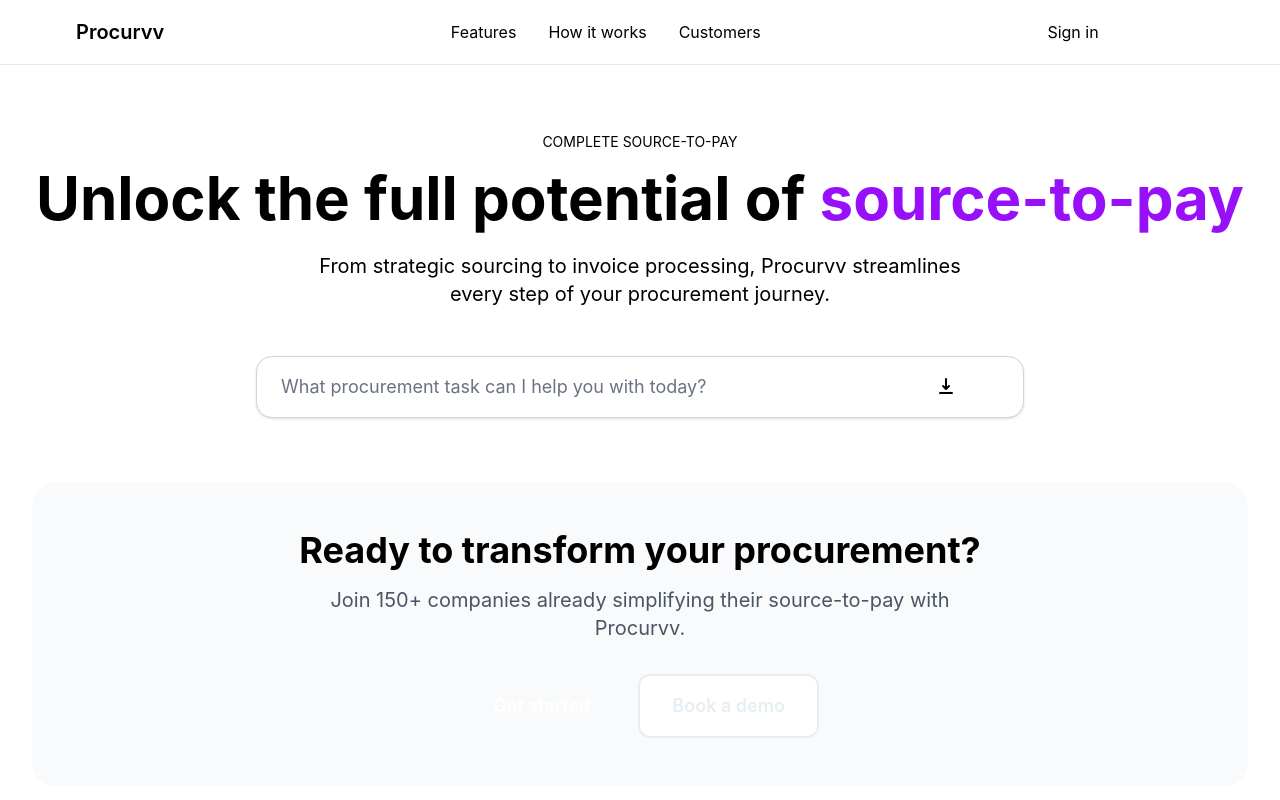
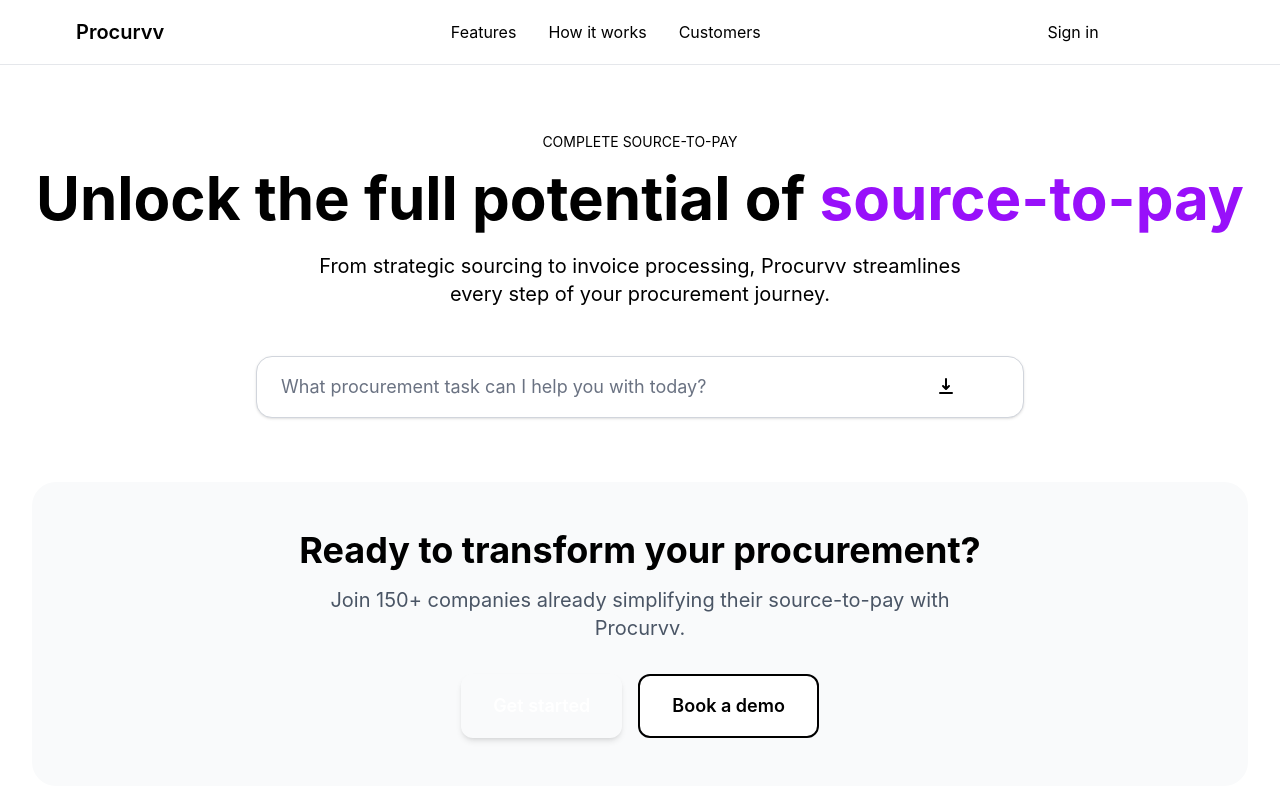
Before and after one commit to VishakBaddur/GPTforProcurement, a Next.js app: page / in a window 1280 px wide. Shown: the top 800 px of the page. Built offline with nearby package versions, Linux system fonts and the light colour scheme.

Commit message:
UI: Improve CTA button contrast on Landing page (solid primary, darker secondary)

```diff
--- a/src/components/LandingPage.tsx
+++ b/src/components/LandingPage.tsx
@@ -170,10 +170,10 @@
               Join 150+ companies already simplifying their source-to-pay with Procurvv.
             </p>
             <div className="flex flex-col sm:flex-row gap-4 justify-center">
-              <button className="bg-gradient-to-r from-procurvv-accent to-procurvv-accent-blue text-white px-8 py-4 rounded-xl hover:from-procurvv-accent-dark hover:to-procurvv-accent-blue-light transition-all duration-200 font-semibold text-lg opacity-100">
+              <button className="inline-flex items-center justify-center bg-procurvv-accent text-white px-8 py-4 rounded-xl shadow-md hover:shadow-lg hover:bg-procurvv-accent-dark transition-colors duration-200 font-semibold text-lg">
                 Get started
               </button>
-              <button className="bg-white border-2 border-procurvv-accent text-procurvv-accent px-8 py-4 rounded-xl hover:bg-procurvv-accent hover:text-white transition-all duration-200 font-semibold text-lg opacity-100">
+              <button className="inline-flex items-center justify-center bg-white border-2 border-procurvv-accent text-black px-8 py-4 rounded-xl hover:bg-procurvv-accent hover:text-white transition-colors duration-200 font-semibold text-lg">
                 Book a demo
               </button>
             </div>
```
